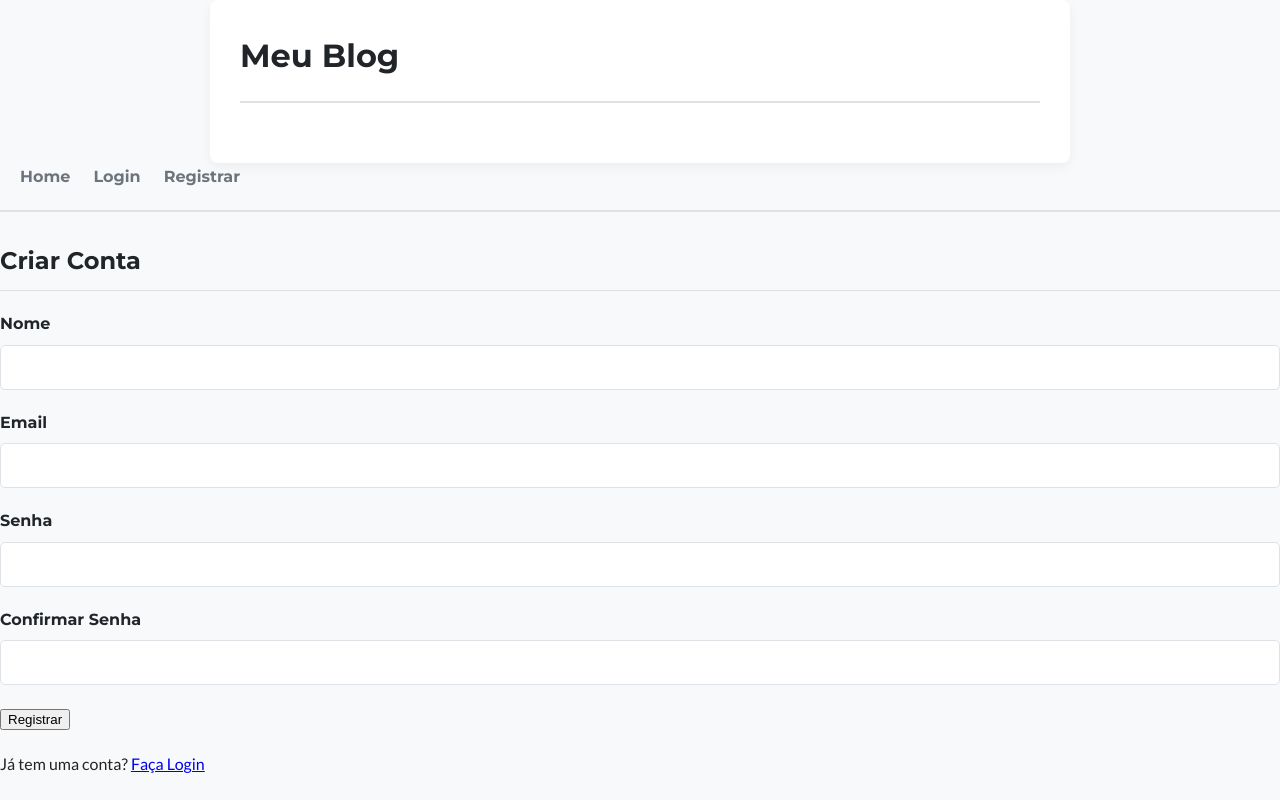
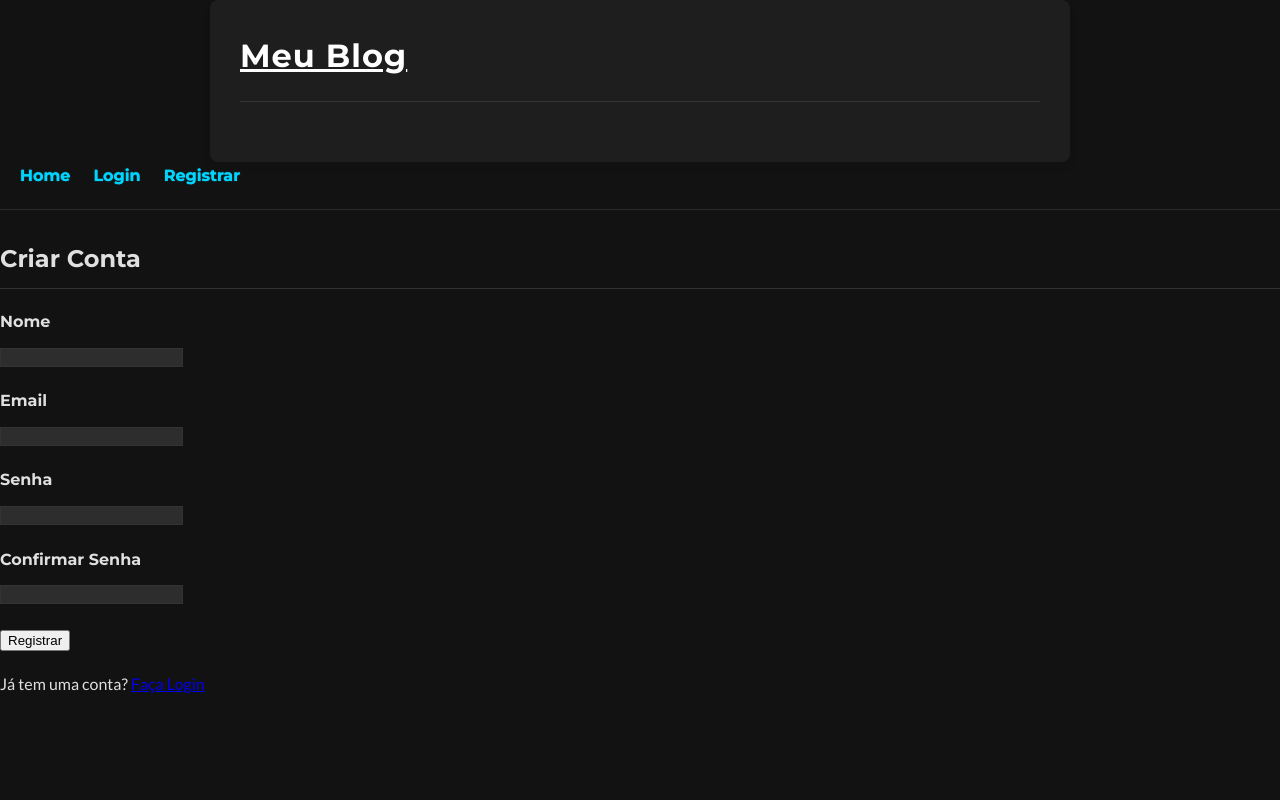
Before and after one commit to Lucianoherval/Sistema_blog_pessoal, a Flask app: page /registrar in a window 1280 px wide. Run offline with Flask 3, Linux system fonts and the light colour scheme.

Commit message:
Update Visual estilo.css - Dark

```diff
--- a/static/estilo.css
+++ b/static/estilo.css
@@ -1,19 +1,30 @@
 /* --- 1. Fontes e Paleta de Cores (Variáveis) --- */
 /* Definir nossas "latas de tinta" primeiro */
+/* --- 1. Paleta de Cores "Dark Lounge" --- */
 :root {
-    --cor-fundo: #f8f9fa; /* Cinza mais claro e limpo */
-    --cor-superficie: #ffffff; /* O branco dos 'cards' */
-    --cor-borda: #dee2e6; /* Uma borda sutil e moderna */
-    --cor-texto: #212529; /* Preto suave (melhor que #000) */
-    --cor-texto-secundario: #6c757d; /* Cinza para detalhes */
-    --cor-primaria: #0d6efd; /* Azul moderno do Bootstrap */
-    --cor-primaria-hover: #0b5ed7; /* Versão escura do azul */
-    --cor-perigo: #dc3545; /* Vermelho */
-    --cor-perigo-hover: #bb2d3b; /* Vermelho escuro */
-    --cor-editar: #6c757d; /* Cinza para o botão "Editar" */
-    --cor-editar-hover: #5a6268; /* Cinza escuro */
+    /* Fundo muito escuro (quase preto), mas suave */
+    --cor-fundo: #121212;
 
-    /* Fontes que importamos no layout.html */
+    /* Os 'cards' serão um pouco mais claros que o fundo */
+    --cor-superficie: #1e1e1e;
+
+    /* Bordas quase invisíveis */
+    --cor-borda: #333333;
+
+    /* Texto principal agora é Branco/Cinza Claro */
+    --cor-texto: #e0e0e0;
+
+    /* Texto secundário (datas, detalhes) é cinza médio */
+    --cor-texto-secundario: #a0a0a0;
+
+    /* A cor de destaque (aquele AZUL CIANO da imagem) */
+    --cor-primaria: #00d4ff;
+    --cor-primaria-hover: #00a3cc;
+
+    /* Vermelho para perigo, mas ajustado para o escuro */
+    --cor-perigo: #ff4d4d;
+
+    /* Fontes (mantemos as mesmas, que são boas) */
     --fonte-principal: 'Lato', sans-serif;
     --fonte-titulos: 'Montserrat', sans-serif;
 }
@@ -40,7 +51,7 @@ body {
 
 /* --- 4. O "Cabeçalho" (Header e Menu) --- */
 header {
-    border-bottom: 2px solid var(--cor-borda);
+    border-bottom: 1px solid rgba(255, 255, 255, 0.1);
     padding-bottom: 20px;
     margin-bottom: 30px;
     display: flex; /* Alinha título e nav */
@@ -52,15 +63,17 @@ header h1 {
     font-family: var(--fonte-titulos);
 }
 header h1 a {
-    text-decoration: none;
-    color: var(--cor-texto);
+    color: white;
+    font-weight: 300;
+    letter-spacing: 1px;
 }
 header nav {
     margin-top: 0; /* Não precisa mais de margem */
 }
 header nav a {
     text-decoration: none;
-    color: var(--cor-texto-secundario);
+    color: var(--cor-primaria);
+    text-shadow: 0 0 1px var(--cor-primaria);
     margin-left: 20px; /* Espaço entre os links */
     font-weight: bold;
     font-family: var(--fonte-titulos);
@@ -160,19 +173,16 @@ form label {
     font-weight: bold;
     font-family: var(--fonte-titulos);
 }
+
+/* Ajuste para Inputs no Modo Escuro */
 form input[type="text"],
 form input[type="email"],
 form input[type="password"],
 form textarea {
-    width: 100%;
-    padding: 12px; /* Campos mais 'altos' */
-    box-sizing: border-box;
+    background-color: #2d2d2d; /* Fundo cinza escuro */
+    color: var(--cor-texto); /* Texto claro */
     border: 1px solid var(--cor-borda);
-    border-radius: 5px;
-    font-family: var(--fonte-principal);
-    font-size: 1rem;
-    /* Efeito suave ao clicar no campo */
-    transition: border-color 0.2s ease, box-shadow 0.2s ease;
+    /* ... o resto das regras de padding/width continua igual ... */
 }
 /* Efeito de "foco" (quando o usuário clica) */
 form input[type="text"]:focus,
```
Also changed, not shown: other parts of static/estilo.css (+50 -1 lines), templates/home.html (+19 -0 lines).
